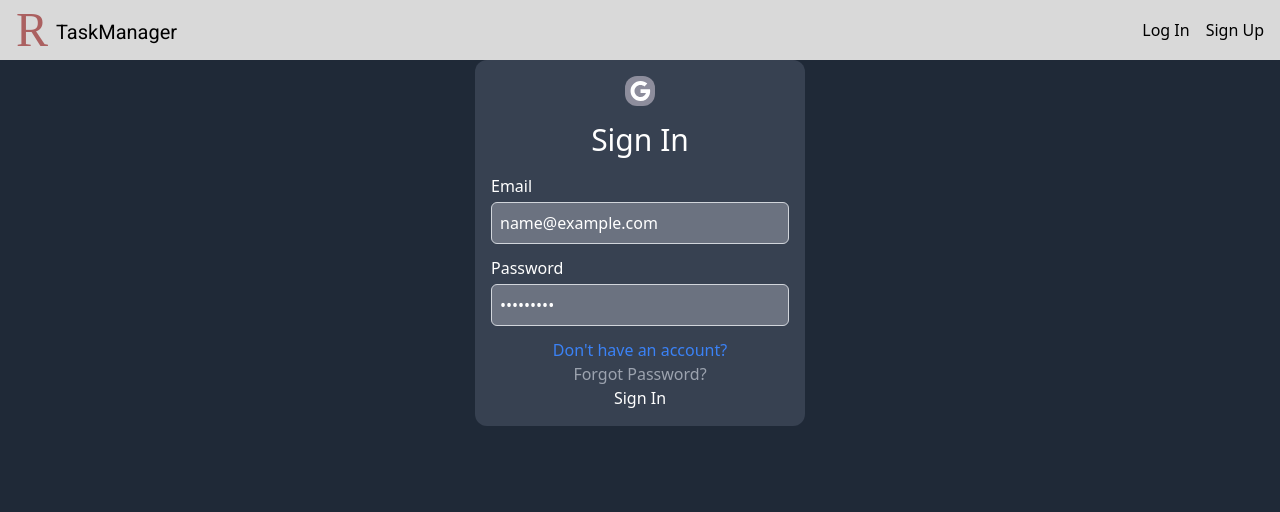
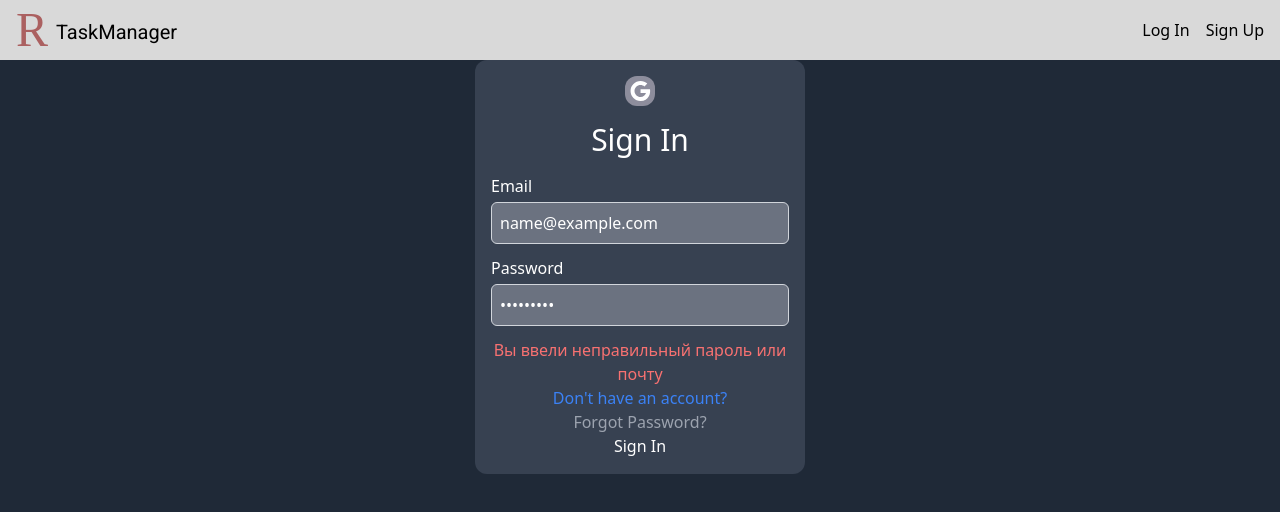
Before and after one commit to Rezzzero/todo-list-react, a React (Vite) app: page /login in a window 1280 px wide. Both pictures are taken after typing "name@example.com", "Sample123" into the empty fields and a click on the button "Sign In". Shown: the top 512 px of the page. Built offline with nearby package versions, Linux system fonts and the light colour scheme; no server answers; the database is empty; a web font is replaced by a local one.

Commit message:
add sign in validation

```diff
--- a/src/components/Auth/AuthComponent.tsx
+++ b/src/components/Auth/AuthComponent.tsx
@@ -19,6 +19,7 @@ export const AuthComponent = ({ url }: AuthComponentProps) => {
     repeatPassword: "",
   });
   const navigate = useNavigate();
+  const [signInError, setSignInError] = useState(false);
 
   function handleChange(event: React.ChangeEvent<HTMLInputElement>) {
     const { name, value } = event.target;
@@ -33,7 +34,10 @@ export const AuthComponent = ({ url }: AuthComponentProps) => {
           email: authData.email,
           password: authData.password,
         });
-        if (error) throw error;
+        if (error) {
+          setSignInError(true);
+          throw error;
+        }
         navigate("/");
       } else if (isSignUp) {
         const { error } = await supabase.auth.signUp({
@@ -66,7 +70,7 @@ export const AuthComponent = ({ url }: AuthComponentProps) => {
 
   return (
     <div className="min-h-screen bg-gray-800">
-      <div className="bg-gray-700 w-[330px] max-h-[400px] mx-auto text-white rounded-xl p-4">
+      <div className="bg-gray-700 w-[330px] max-h-[420px] mx-auto text-white rounded-xl p-4">
         <div className="bg-[#8D8D9C] w-[30px] h-[30px] mx-auto rounded-xl flex items-center justify-center">
           <GoogleIcon onClick={handleGoogleSignIn} />
         </div>
@@ -117,6 +121,11 @@ export const AuthComponent = ({ url }: AuthComponentProps) => {
           />
           {isSignIn ? (
             <div className="flex flex-col text-center">
+              {signInError && (
+                <p className="text-red-400">
+                  Вы ввели неправильный пароль или почту
+                </p>
+              )}
               <Link to="/register" className="text-blue-500">
                 Don't have an account?
               </Link>
```
